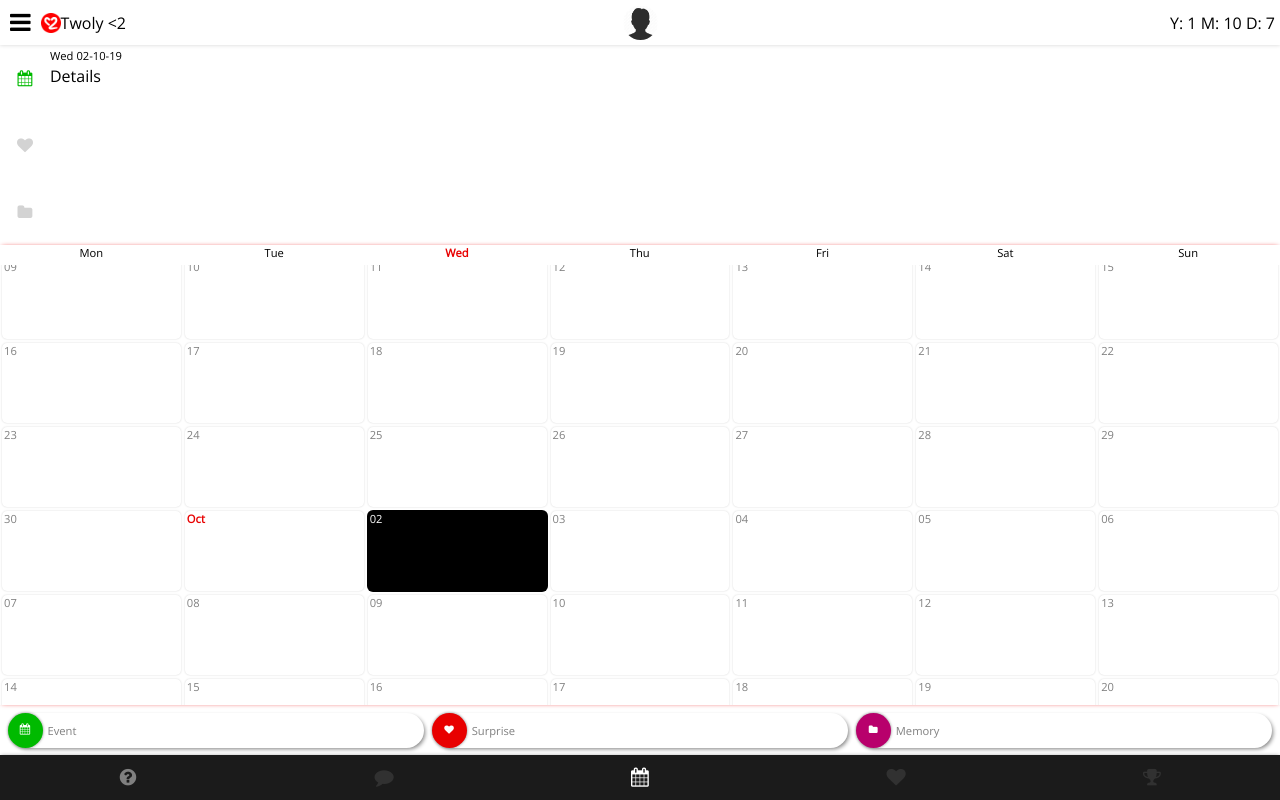
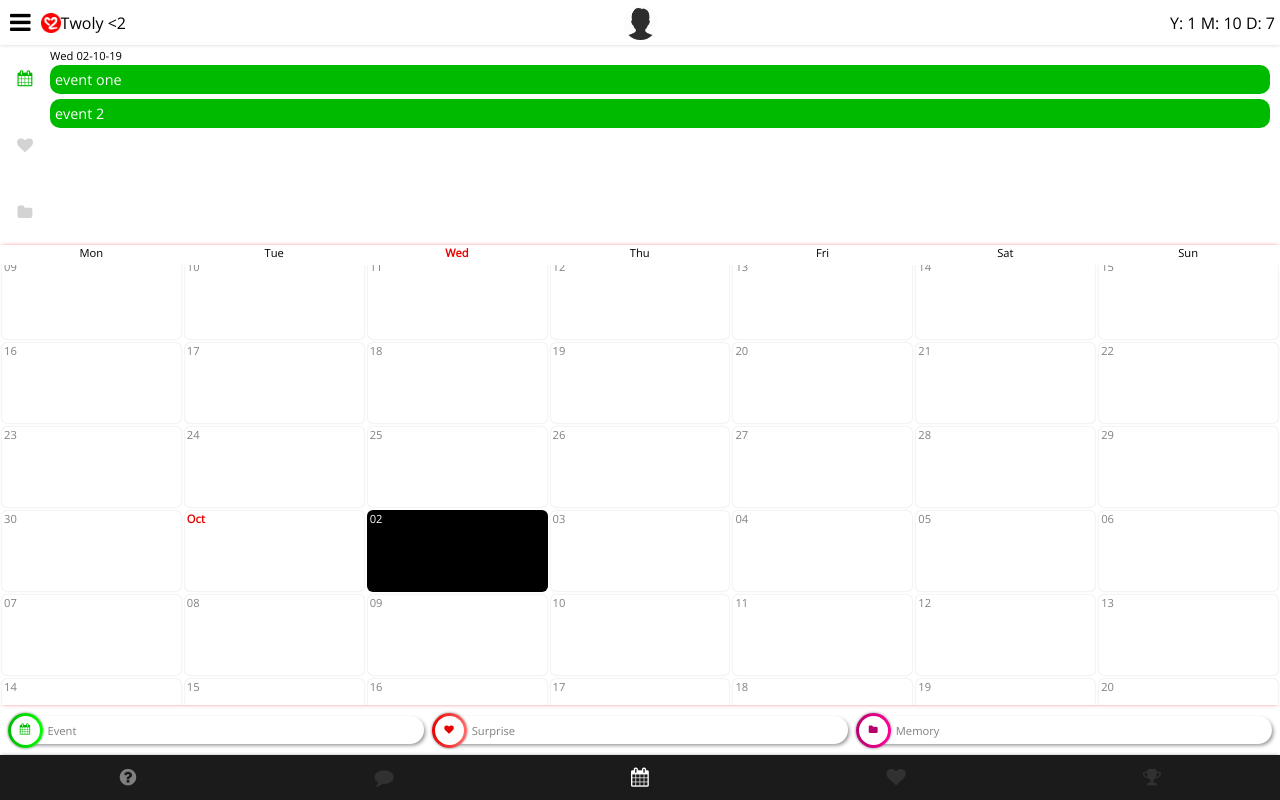
Before and after one commit to alexsaliu/Twoly, a React (Create React App) app: page / in a window 1280 px wide. Built offline with nearby package versions, Linux system fonts and the light colour scheme.

Commit message:
-changed add buttons styling -added click functionality to day view icons -added boxes for day view content

```diff
--- a/src/App.js
+++ b/src/App.js
@@ -6,7 +6,7 @@ import Footer from './Footer';
 import twolyLogo from './Assets/twoly-icon-white-red.png';
 
 function App() {
-    const [appLoadScreen, setAppLoadScreen] = useState(true);
+    const [appLoadScreen, setAppLoadScreen] = useState(false);
 
     useEffect(() => {
         setTimeout(function() {
--- a/src/Grid/day.js
+++ b/src/Grid/day.js
@@ -2,11 +2,13 @@ import React from 'react';
 import moment from 'moment';
 
 const Day = ({ date, daySelected }) => {
+
     const splitDate = date.split('-');
     const firstOfMonth = Number(splitDate[2]) === 1 ? moment().month(parseInt(splitDate[1] - 1)).format("MMM") : "";
+
     return (
         <div
-            onClick={() => typeof(daySelected) === 'function' ? daySelected(date) : ""}
+            onClick={() => daySelected ? daySelected(date) : ""}
             className={"day " + (moment().format("YYYY-MM-DD") === date ? "today " : "")
             + (typeof(daySelected) === 'function' ? "" : "day-selected")}
         >
--- a/src/Grid/dayControls.js
+++ b/src/Grid/dayControls.js
@@ -7,7 +7,9 @@ const DayControls = ({ daySelected }) => {
 
             <div className="day-button" onClick={() => console.log(daySelected)}>
                 <div className="day-button-icon day-button-event">
+                <div className="day-button-icon-inner">
                     <i className="fa fa-calendar"></i>
+                </div>
                 </div>
                 <div className="day-button-text-container">
                     <div className="day-button-text">Event</div>
@@ -15,7 +17,9 @@ const DayControls = ({ daySelected }) => {
             </div>
             <div className="day-button" onClick={() => console.log(daySelected)}>
                 <div className="day-button-icon day-button-surprise">
+                <div className="day-button-icon-inner">
                     <i className="fa fa-heart"></i>
+                </div>
                 </div>
                 <div className="day-button-text-container">
                     <div className="day-button-text">Surprise</div>
@@ -23,7 +27,9 @@ const DayControls = ({ daySelected }) => {
             </div>
             <div className="day-button" onClick={() => console.log(daySelected)}>
                 <div className="day-button-icon day-button-memory">
-                    <i className="fa fa-folder"></i>
+                    <div className="day-button-icon-inner">
+                        <i className="fa fa-folder"></i>
+                    </div>
                 </div>
                 <div className="day-button-text-container">
                     <div className="day-button-text">Memory</div>
--- a/src/Grid/grid.css
+++ b/src/Grid/grid.css
@@ -85,6 +85,9 @@
     height: 100%;
     width: calc(100% - 50px);
 }
+.view-container-details {
+    height: calc(100% - 20px);
+}
 .view-container-date {
     height: 20px;
     width: 100%;
@@ -111,6 +114,15 @@
 .view-container-menu-button.view-container-menu-button-notselected i {
     color: grey
 }
+.view-container-events {
+    background: var(--green);
+    margin-right: 10px;
+    border-radius: 10px;
+    padding: 5px;
+    color: white;
+    margin-bottom: 5px;
+    font-size: 0.9em;
+}
 
 /* day controls */
 .day-controls {
@@ -123,9 +135,18 @@
     width: calc(33.33% - 10px);
     display: flex;
     align-items: center;
-    height: 35px;
+    height: 28px;
     box-shadow: 2px 2px 4px -1px grey;
     border-radius: 20px;
+}
+.day-button-icon-inner {
+    width: 29px;
+    height: 29px;
+    display: flex;
+    align-items: center;
+    justify-content: center;
+    background: white;
+    border-radius: 50%;
 }
 .day-button-icon {
     width: 35px;
@@ -140,22 +161,28 @@
     color: white;
 }
 .day-button-event {
-    background: #00ba00;
+    /* background: var(--green); */
+    background: linear-gradient(90deg, var(--green), #00ff00);
 }
 .day-button-surprise {
-    background: var(--red);
+    /* background: var(--red); */
+    background: linear-gradient(90deg, var(--red), #ff6d6d);
 }
 .day-button-memory {
-    background: #b8006c;
+    /* background: var(--purple); */
+    background: linear-gradient(90deg, var(--purple), #ff0096);
 }
 .day-button-event i {
     font-size: 0.7em;
+    color: var(--green);
 }
 .day-button-surprise i {
     font-size: 0.6em;
+    color: var(--red);
 }
 .day-button-memory i {
     font-size: 0.6em;
+    color: var(--purple);
 }
 .day-button-text {
     margin-left: 5px;
--- a/src/Grid/gridView.js
+++ b/src/Grid/gridView.js
@@ -1,41 +1,65 @@
-import React, { useState } from 'react';
+import React, { useState, useEffect } from 'react';
 import moment from 'moment';
 
 const GridView = ({ daySelected }) => {
-    const [events, setEvents] = useState(true);
-    const [display, setDisplay] = useState(1);
+
+    const [icon, setIcon] = useState(1);
+    const [events, setEvents] = useState(["event one", "event 2"]);
+    const [surprises, setSurprises] = useState([]);
+    const [memories, setMemories] = useState([]);
+    const [content, setContent] = useState(events.map((item, key) => <div key={key} className={"view-container-" + "events"}>{item}</div>));
 
     const date = moment(daySelected).format("DD-MM-YY");
     const day = moment(daySelected).format("ddd");
 
+    // let content = "";
+
+    const displayContent = (type, items) => {
+        if (items.length < 1) {
+            setContent("No " + type);
+            console.log(content);
+        }
+        else {
+            setContent(items.map((item, key) => <div key={key} className={"view-container-" + type}>{item}</div>));
+            console.log(content);
+        }
+    }
+
+    const clickDisplay = (display) => {
+        setIcon(display);
+        if (display === 1) {
+            displayContent("events", events);
+            console.log("event 1");
+        }
+        else if (display === 2) {
+            displayContent("surprises", surprises);
+            console.log("surprise 2");
+        }
+        else {
+            displayContent("memories", memories);
+            console.log("memories 3");
+        }
+
+    }
+
     return (
         <div className="view-container">
             <div className="view-container-menu">
-                <div onClick={() => setDisplay(1)} className={"view-container-menu-button " + (display === 1 ? "event" : "")}>
+                <div onClick={() => clickDisplay(1)} className={"view-container-menu-button " + (icon === 1 ? "event" : "")}>
                     <i className="fa fa-calendar"></i>
                 </div>
-                <div onClick={() => setDisplay(2)} className={"view-container-menu-button " + (display === 2 ? "surprise" : "")}>
+                <div onClick={() => clickDisplay(2)} className={"view-container-menu-button " + (icon === 2 ? "surprise" : "")}>
                     <i className="fa fa-heart"></i>
                 </div>
-                <div onClick={() => setDisplay(3)} className={"view-container-menu-button " + (display === 3 ? "memory" : "")}>
+                <div onClick={() => clickDisplay(3)} className={"view-container-menu-button " + (icon === 3 ? "memory" : "")}>
                     <i className="fa fa-folder"></i>
                 </div>
             </div>
             <div className="view-container-body">
                 <div className="view-container-date">{day} {date}</div>
-            {!events ? (
-                <div className="view-container-noevents">
-                    No activity on this day
+                <div className="view-container-details">
+                    {content}
                 </div>
-            ) : (
-                <div>
-                <div className="view-container-details">
-                    Details
-                </div>
-                <div></div>
-                <div></div>
-                </div>
-            )}
             </div>
         </div>
     );
```
Also changed, not shown: src/Grid/add.js (added, +20 -0 lines).
